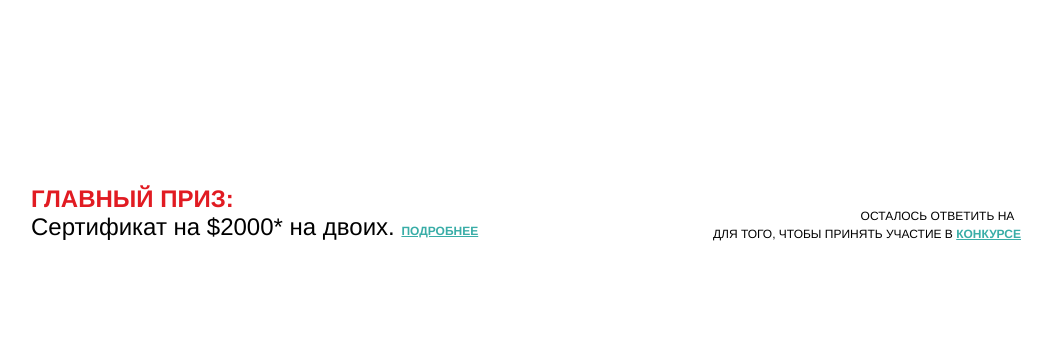
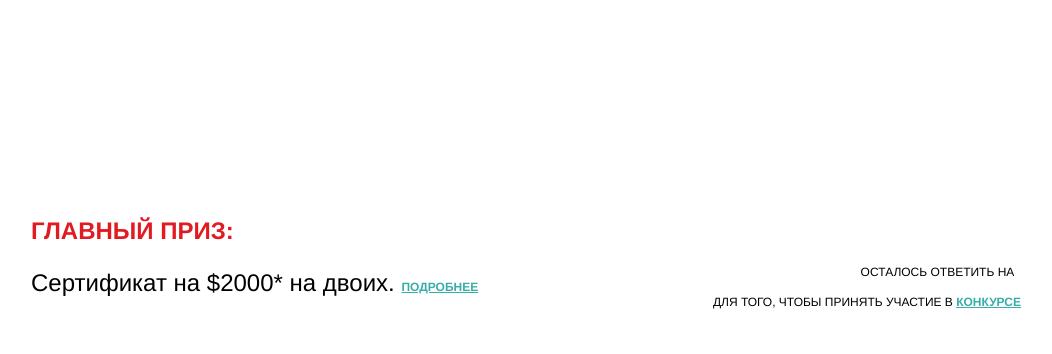
Before and after one commit to scriptology/poll, a website built with webpack: page dist/index.html in a window 1280 px wide. Shown: the part 5-359 px from the top of the page, without its empty margins (114-1166 px from the left). Built offline with nearby package versions, Linux system fonts and the light colour scheme; no server answers.

Commit message:
remove reset

```diff
--- a/app/style/poll.sass
+++ b/app/style/poll.sass
@@ -1,15 +1,10 @@
-*
-  margin: 0
-  padding: 0
-
-p
-  color: #000000
-
 .poll-container
   width: 100%
   margin: auto
   position: relative
   overflow: hidden
+  p
+    color: #000000
 
 .poll-header
   width: 100%
```
Also changed, not shown: dist/Main.css.
